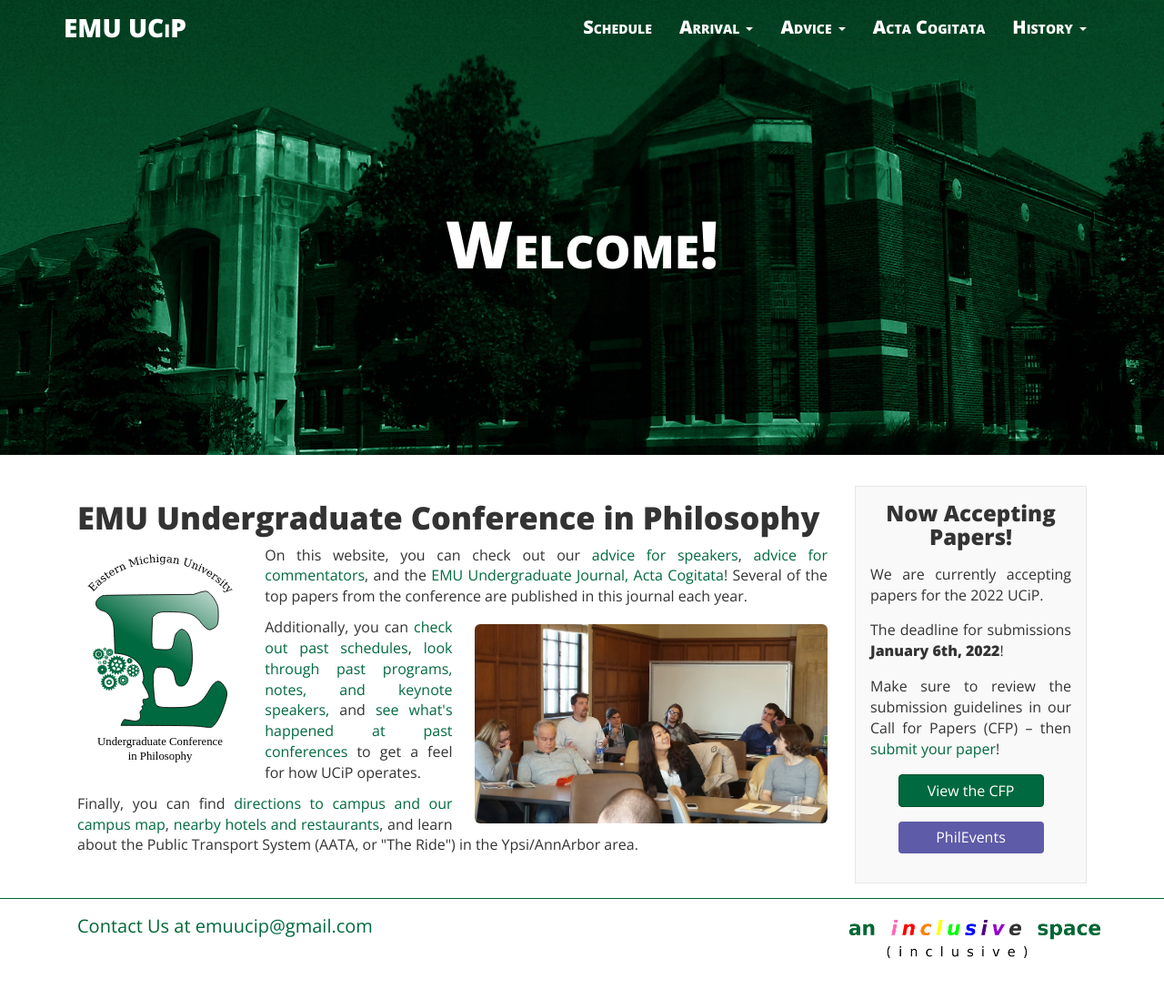
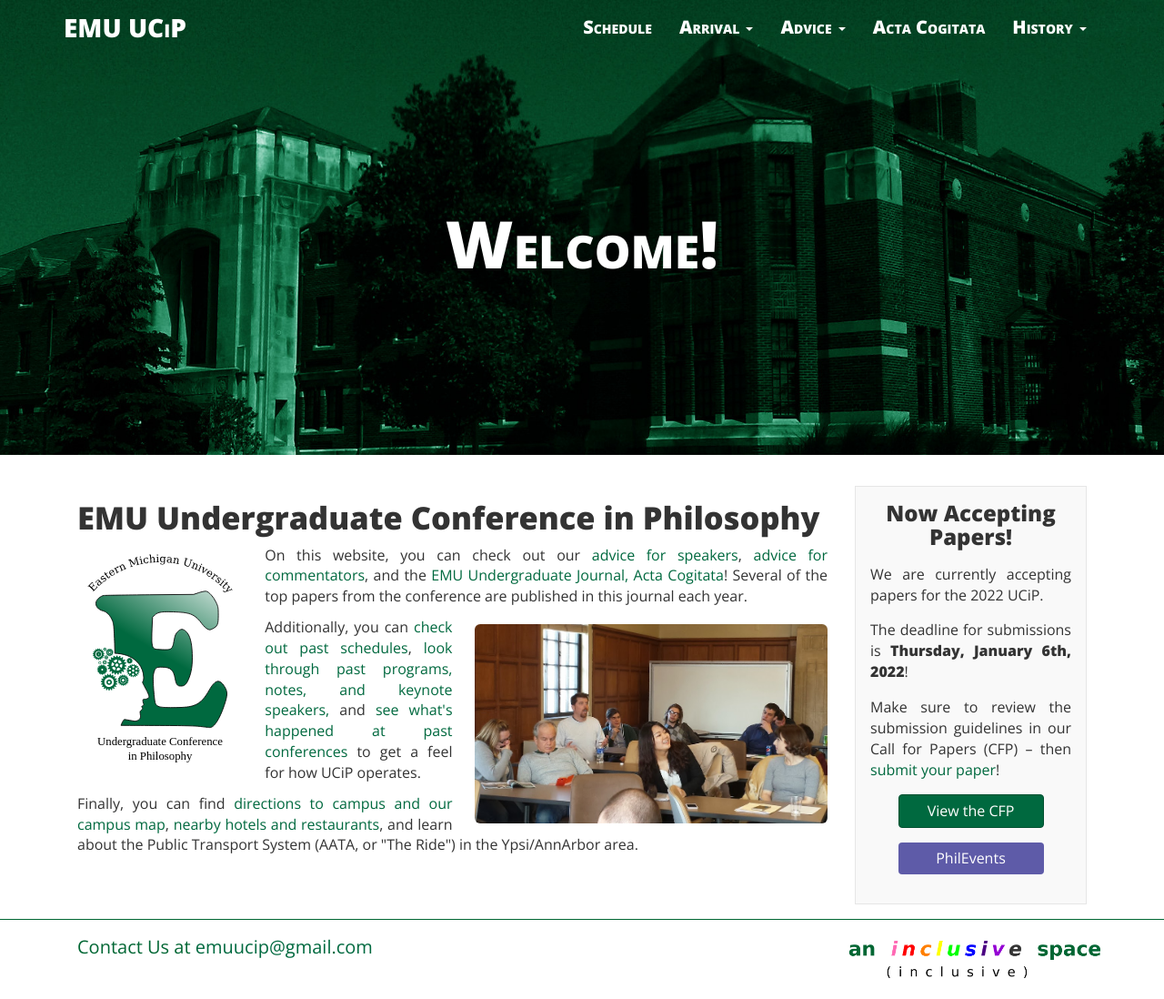
Before and after one commit to ucip/ucip.github.io, a Jekyll site: the page built from index.html, in a window 1280 px wide. Shown: the whole page at 91% size. Built offline with Jekyll 4.4.1, drawn with Linux system fonts in a browser that asks for light colours; nearby versions of some CDN libraries; before the commit the page ends 1075 px from its top, so only the background shows below that.

Commit message:
Update box.html

```diff
--- a/_includes/box.html
+++ b/_includes/box.html
@@ -3,7 +3,7 @@
   <div class="post-list-box announcement">
     <h3 class="text-center post-list-header">Now Accepting Papers!</h3>
     <p class="text-justify announcement-text">We are currently accepting papers for the 2022 UCiP.</p>
-    <p class="text-justify announcement-text">The deadline for submissions <strong>January 6th, 2022</strong>!</p>
+    <p class="text-justify announcement-text">The deadline for submissions is <strong> Thursday, January 6th, 2022</strong>!</p>
     <p class="text-justify announcement-text">Make sure to review the submission guidelines in our Call for Papers (CFP) &ndash; then <a href="https://forms.gle/HA15P45p3jeLsHCt9">submit your paper</a>!</p>
     <div class="text-center">
       <a class="btn btn-primary cfp" href="{{ site.baseurl }}/cfp/" role="button">View the CFP</a>
```
